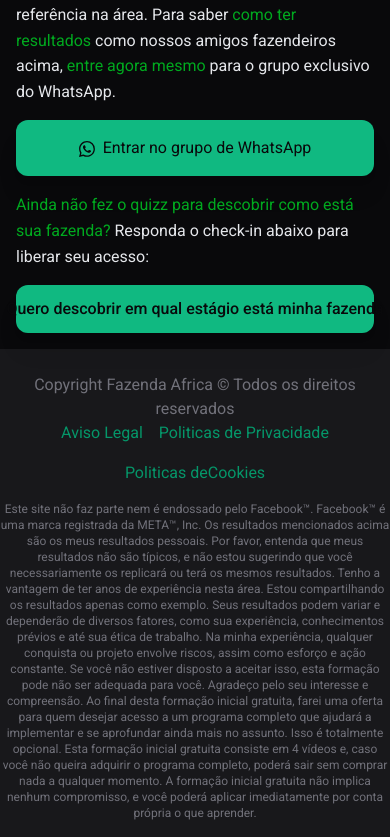
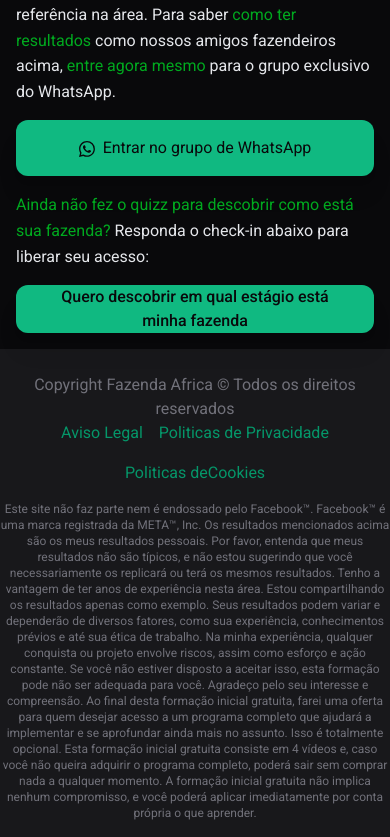
Before and after one commit to zabuzadev/LCMT-ABP2-ROSSANA2, a Next.js app: page /abrindoaporteira-dep in a window 390 px wide. Shown: the part 1540-2377 px from the top of the page. Built offline with nearby package versions, Linux system fonts and the light colour scheme; grey boxes are pictures that could not be loaded.

Commit message:
Update quiz.tsx

```diff
--- a/src/components/jan2025/dep/quiz.tsx
+++ b/src/components/jan2025/dep/quiz.tsx
@@ -38,7 +38,7 @@
       return (
         <Dialog open={open} onOpenChange={setOpen}>
           <DialogTrigger asChild>
-            <Button className="bg-quaternary hover:bg-[#15468F] text-zinc-950 hover:text-white text-base py-6 px-6 rounded-xl shadow-xl transition-all w-full md:w-auto max-w-lg text-center">
+            <Button className="bg-quaternary text-wrap hover:bg-[#15468F] text-zinc-950 hover:text-white text-base py-6 px-6 rounded-xl shadow-xl transition-all w-full md:w-auto max-w-lg text-center">
               Quero descobrir em qual estágio está minha fazenda
             </Button>
           </DialogTrigger>
@@ -60,7 +60,7 @@
     return (
       <Drawer open={open} onOpenChange={setOpen}>
         <DrawerTrigger asChild>
-            <Button className="bg-quaternary hover:bg-[#15468F] text-zinc-950 hover:text-white text-base py-6 px-6 rounded-xl shadow-xl transition-all w-full md:w-auto max-w-lg text-center">
+            <Button className="bg-quaternary text-wrap hover:bg-[#15468F] text-zinc-950 hover:text-white text-base py-6 px-6 rounded-xl shadow-xl transition-all w-full md:w-auto max-w-lg text-center">
             Quero descobrir em qual estágio está minha fazenda
             </Button>
         </DrawerTrigger>
```
